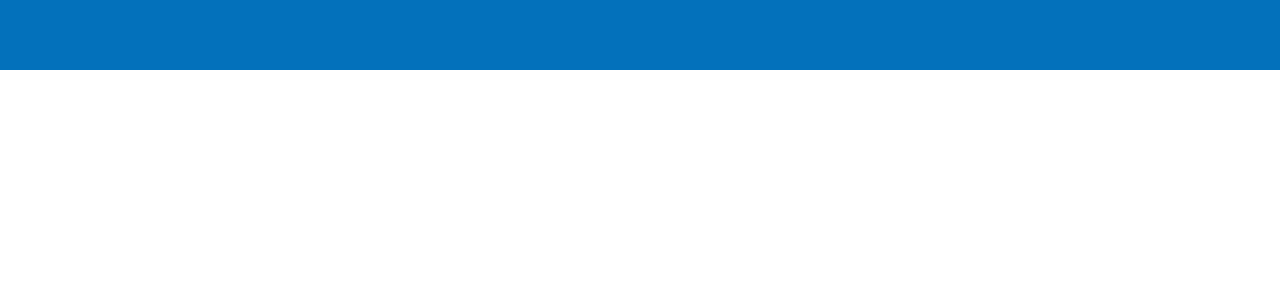
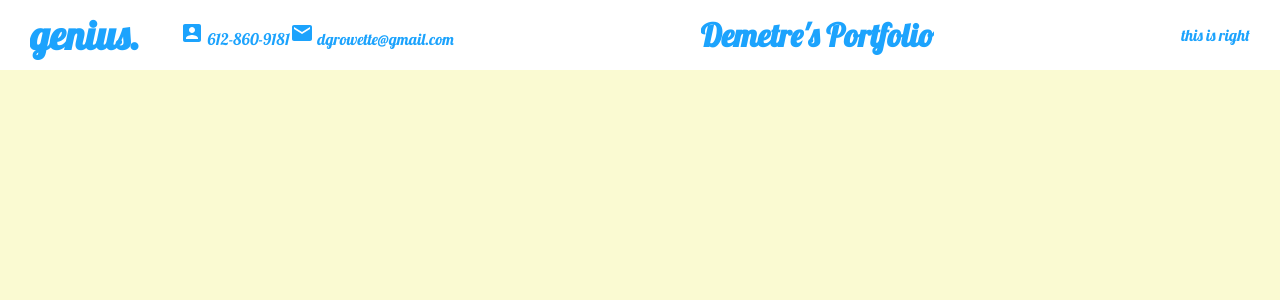
Before and after one commit to Trane7/my-react-portfolio, a React (Create React App) app: page / in a window 1280 px wide. Shown: the top 300 px of the page. Built offline with nearby package versions, Linux system fonts and the light colour scheme.

Commit message:
added to Topbar.jsx and topbar.scss files to get the header looking nice

```diff
--- a/package.json
+++ b/package.json
@@ -3,6 +3,8 @@
   "version": "0.1.0",
   "private": true,
   "dependencies": {
+    "@material-ui/core": "^4.12.3",
+    "@material-ui/icons": "^4.11.2",
     "@testing-library/jest-dom": "^5.16.2",
     "@testing-library/react": "^12.1.3",
     "@testing-library/user-event": "^13.5.0",
--- a/public/index.html
+++ b/public/index.html
@@ -12,6 +12,7 @@
       *{
         font-family: 'Lobster', cursive;
         margin: 0;
+        overflow-x: hidden;
       }
     </style>
   </head>
--- /dev/null
+++ b/src/app.scss
@@ -0,0 +1,23 @@
+.app{
+    height: 100vh;
+
+    .sections{
+        width: 100%;
+        height: calc(100vh - 70px);
+        background-color: lightgoldenrodyellow;
+        position: relative;
+        top: 70px;
+        scroll-behavior: smooth;
+        scroll-snap-type: y mandatory;
+        scrollbar-width: none; // for firefox
+        &::-webkit-scrollbar{
+            display: none;
+        }
+
+        > *{
+            width: 100px;
+            height: calc(100vh - 70px);
+            scroll-snap-align: start;
+        }
+    }
+}
--- a/src/components/contact/Contact.jsx
+++ b/src/components/contact/Contact.jsx
@@ -2,7 +2,7 @@
 
 export default function Contact() {
   return (
-    <div className= "contact">
+    <div className= "contact" id="contact">
 
     </div>
   )
--- a/src/components/intro/Intro.jsx
+++ b/src/components/intro/Intro.jsx
@@ -2,7 +2,7 @@
 
 export default function Intro() {
   return (
-    <div className= "intro">
+    <div className= "intro" id="intro">
 
     </div>
   )
--- a/src/components/portfolio/Portfolio.jsx
+++ b/src/components/portfolio/Portfolio.jsx
@@ -2,7 +2,7 @@
 
 export default function Portfolio() {
   return (
-    <div className= "portfolio">
+    <div className= "portfolio" id="portfolio">
 
     </div>
   )
--- a/src/components/testimonials/Testimonials.jsx
+++ b/src/components/testimonials/Testimonials.jsx
@@ -2,7 +2,7 @@
 
 export default function Testimonials() {
   return (
-    <div className= "testimonials">
+    <div className= "testimonials" id="testimonials">
 
     </div>
   )
--- a/src/components/topbar/Topbar.jsx
+++ b/src/components/topbar/Topbar.jsx
@@ -1,9 +1,26 @@
 import "./topbar.scss"
+import {AccountBox, Mail} from "@material-ui/icons"
 
 export default function Topbar() {
   return (
-    <div className= "topbar">
-
+    <div className= "topbar" id="topbar">
+      <div className="wrapper">
+        <div className="left">
+          <a href="#intro" className="logo">genius.</a>
+          <div className="itemContaner">
+          <AccountBox className="icon" /> {/* add icons here*/}
+          <span>612-860-9181</span>
+          </div>
+          <div className="itemContaner">
+          <Mail className="icon" /> {/* add icons here*/}
+          <span>dgrowette@gmail.com</span>
+          </div>
+        </div>
+        <h1>Demetre's Portfolio</h1>
+        <div className="right">
+          this is right
+        </div>
+      </div>
     </div>
   )
 }
--- a/src/components/topbar/topbar.scss
+++ b/src/components/topbar/topbar.scss
@@ -1,5 +1,47 @@
+@import "../../global.scss";
+
 .topbar{
     width: 100%;
     height: 70px;
-    background-color: #0371bb;
+    background-color: white;
+    color: $mainColor;
+    position: fixed;
+    top: 0;
+    z-index: 2;
+
+    .wrapper{
+        padding: 10px 30px;
+        display: flex;
+        align-items: center;
+        justify-content: space-between;
+
+        .left{
+            display: flex;
+            align-items: center;
+
+            .logo{
+                font-size: 40px;
+                font-weight: 700;
+                text-decoration: none;
+                color: inherit;
+                margin-right: 40px;
+            }
+
+            .itemContainer{
+                display: flex;
+                align-items: center;
+                margin-right: 30px;
+
+                .icon{
+                    font-size: 18px;
+                    margin-right: 5px;
+                }
+
+                span{
+                    font-size: 15px;
+                    font-weight: 500;
+                }
+            }
+        }
+    }
 }
--- a/src/components/works/Works.jsx
+++ b/src/components/works/Works.jsx
@@ -2,7 +2,7 @@
 
 export default function Works() {
   return (
-    <div className= "works">
+    <div className= "works" id="works">
 
     </div>
   )
--- /dev/null
+++ b/src/global.scss
@@ -0,0 +1 @@
+$mainColor: #1ca3fd;
```
Also changed, not shown: src/App.jsx (+6 -5 lines), 1 other file (tests, documents, lock files or other folders).
